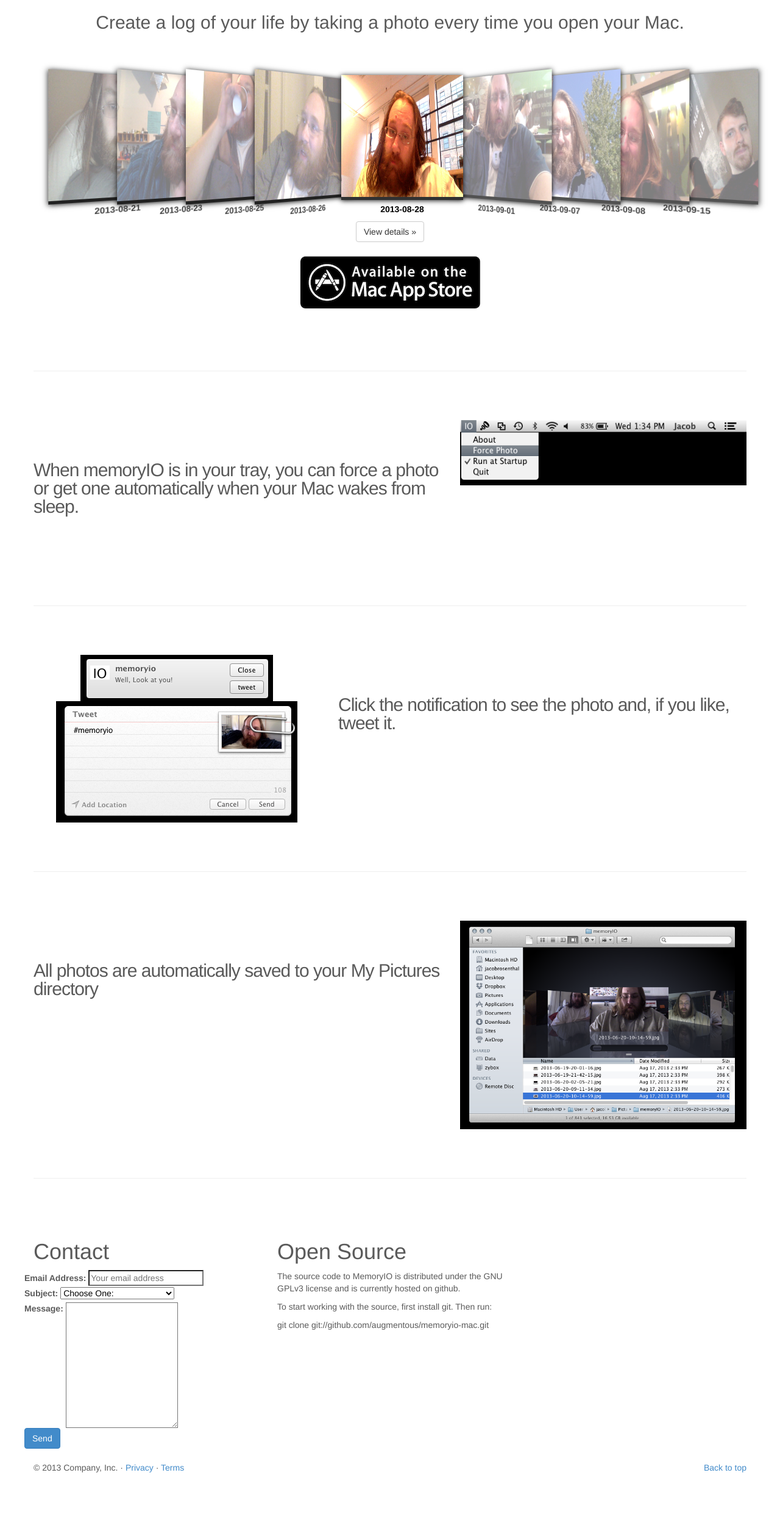
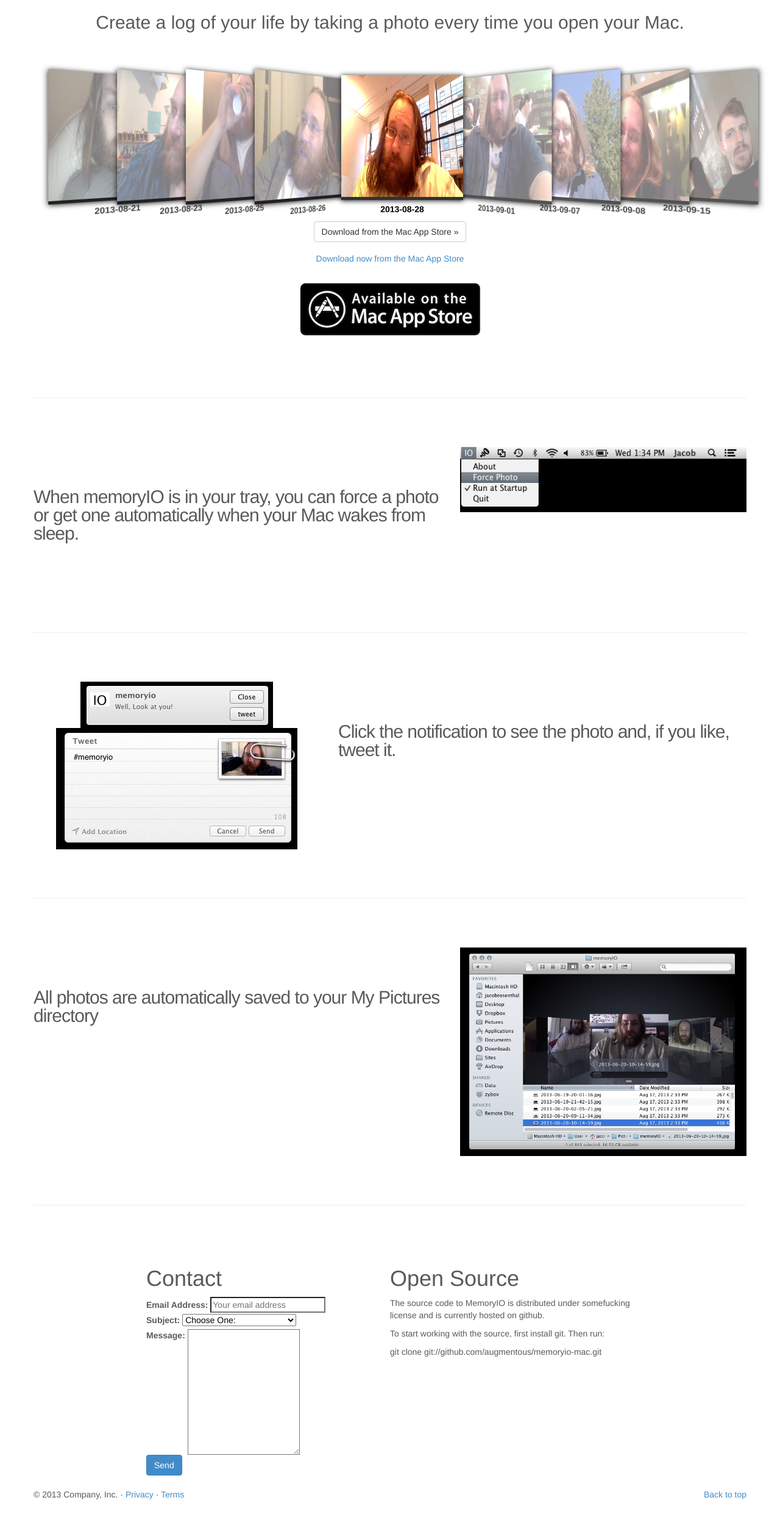
Before and after one commit to jacobrosenthal/memoryio-website, a Jekyll site: the page index.html, which Jekyll copies as it is, in a window 1280 px wide. Shown: the whole page at 61% size. Built offline with Jekyll 4.4.1, drawn with Linux system fonts in a browser that asks for light colours; Markdown is read by kramdown in place of the engine named in the settings; before the commit the page ends 2467 px from its top, so only the background shows below that; grey boxes are pictures that could not be loaded.

Commit message:
fixed media query for iphone and moved contact and open source around

```diff
--- a/assets/css/carousel.css
+++ b/assets/css/carousel.css
@@ -25,35 +25,6 @@
 .navbar-wrapper {
   position: relative;
   z-index: 15;
-}
-
-
-/* CUSTOMIZE THE CAROUSEL
--------------------------------------------------- */
-
-/* Carousel base class */
-.carousel {
-  margin-bottom: 60px;
-
-  /* Negative margin to pull up carousel. 90px is roughly margins and height of navbar. */
-  margin-top: -90px;
-}
-/* Since positioning the image, we need to help out the caption */
-.carousel-caption {
-  z-index: 10;
-}
-
-/* Declare heights because of positioning of img element */
-.carousel .item {
-  height: 500px;
-  background-color: #777;
-}
-.carousel-inner > .item > img {
-  position: absolute;
-  top: 0;
-  left: 0;
-  min-width: 100%;
-  height: 500px;
 }
 
 
--- a/assets/css/coverflow.css
+++ b/assets/css/coverflow.css
@@ -80,6 +80,34 @@
 
 
 
+@media (min-width: 200px) {
+
+  .coverflow-list .coverflow-item .album-cover {
+    display: block;
+    height: 110px;
+  }
+  .coverflow-list .coverflow-item .album-cover img {
+    height: 110px;
+    width: 110px;
+    opacity: 0.5;
+  }
+
+}
+
+
+@media (min-width: 480px) {
+
+  .coverflow-list .coverflow-item .album-cover {
+    display: block;
+    height: 110px;
+  }
+  .coverflow-list .coverflow-item .album-cover img {
+    height: 110px;
+    width: 110px;
+    opacity: 0.5;
+  }
+
+}
 
 @media (min-width: 640px) {
 
@@ -96,7 +124,6 @@
 
 }
 
-
 @media (min-width: 768px) {
 
   .coverflow-list .coverflow-item .album-cover {
@@ -108,7 +135,6 @@
     width: 150px;
     opacity: 0.5;
   }
-
 
 }
 
@@ -125,5 +151,4 @@
     opacity: 0.5;
   }
 
-
 }
--- a/index.html
+++ b/index.html
@@ -138,7 +138,8 @@
               </li>
             </ol>
           </div>
-          <p><a class="btn btn-default" href="#">View details &raquo;</a></p>
+          <p><a class="btn btn-default" href="#">Download from the Mac App Store &raquo;</a></p>
+          <a href="#" class="btn btn-inverse btn-large">Download now from the Mac App Store <i class="icon-white icon-circle-arrow-down"></i></a>
         </div><!-- /.col-lg-4 -->
       </div><!-- /.row -->
       <div class="row">
@@ -189,16 +190,13 @@
       <!-- /END THE FEATURETTES -->
 
 
+
+
       <div class="row">
-        <div class="col-md-4">
-          <h1>Contact</h1>
-        </div>
-        <div class="col-md-4">
-          <h1>Open Source</h1>
-        </div>
-      </div>
-      <div class="row">
-        <div class="col-md-4">
+        <div class="col-md-4 col-md-offset-2">
+          <div class="row">
+            <h1>Contact</h1>
+          </div>
           <div class="row">
             <label>Email Address:</label>
             <input type="text" class="span3" placeholder="Your email address">
@@ -222,13 +220,23 @@
           </div>
         </div>
         <div class="col-md-4">
-          <p>The source code to MemoryIO is distributed under the GNU GPLv3 license and is currently hosted on github.<p>
-          <p>To start working with the source, first install git. Then run:<p>
-          <p>git clone git://github.com/augmentous/memoryio-mac.git</p>
-          <iframe src="http://ghbtns.com/github-btn.html?user=jacobrosenthal&repo=memoryio-macosx&type=fork"
-            allowtransparency="true" frameborder="0" scrolling="0" width="62" height="20"></iframe>
+          <div class="row">
+            <h1>Open Source</h1>
+          </div>
+          <div class="row">
+            <p>The source code to MemoryIO is distributed under somefucking license and is currently hosted on github.</p>
+            <p>To start working with the source, first install git. Then run:</p>
+            <p>git clone git://github.com/augmentous/memoryio-mac.git</p>
+            <iframe src="http://ghbtns.com/github-btn.html?user=jacobrosenthal&repo=memoryio-macosx&type=fork" allowtransparency="true" frameborder="0" scrolling="0" width="62"height="20"></iframe>
+          </div>
         </div>
       </div>
+
+
+
+
+
+
 
 
 
```
